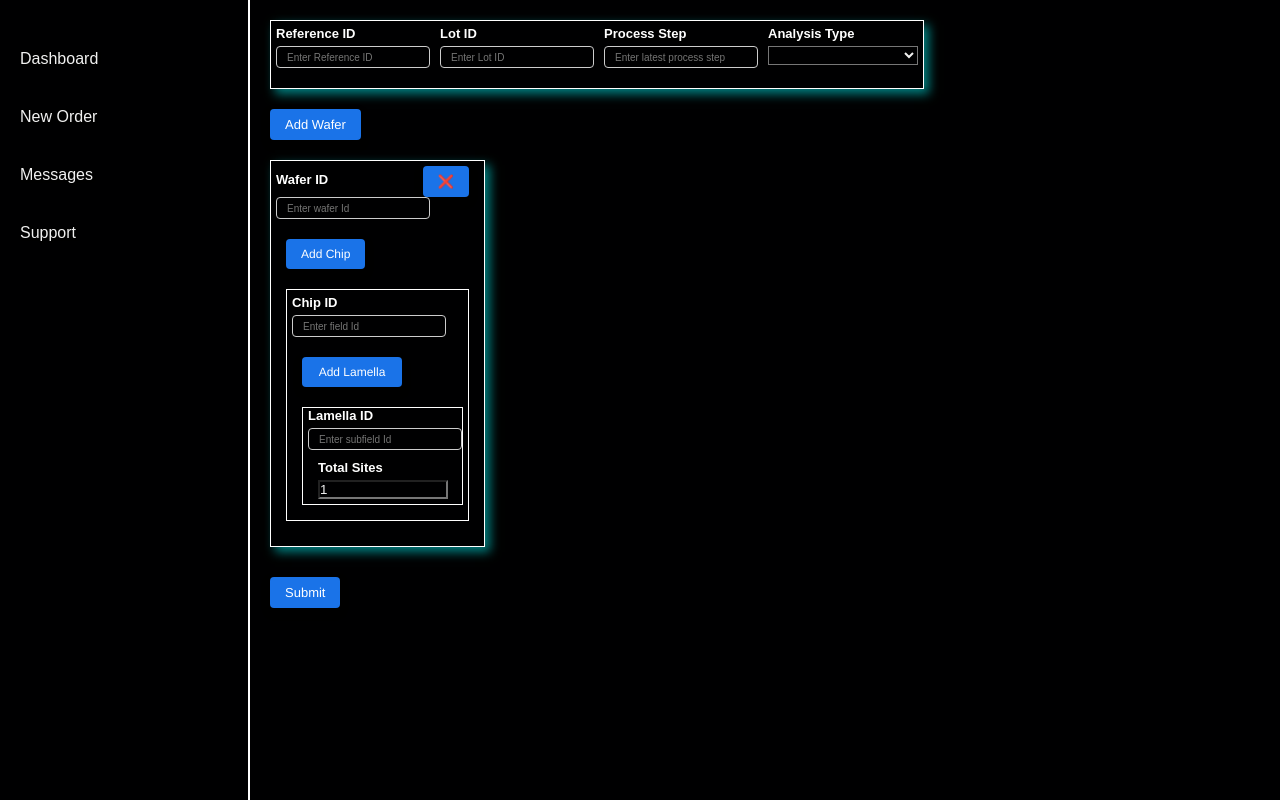
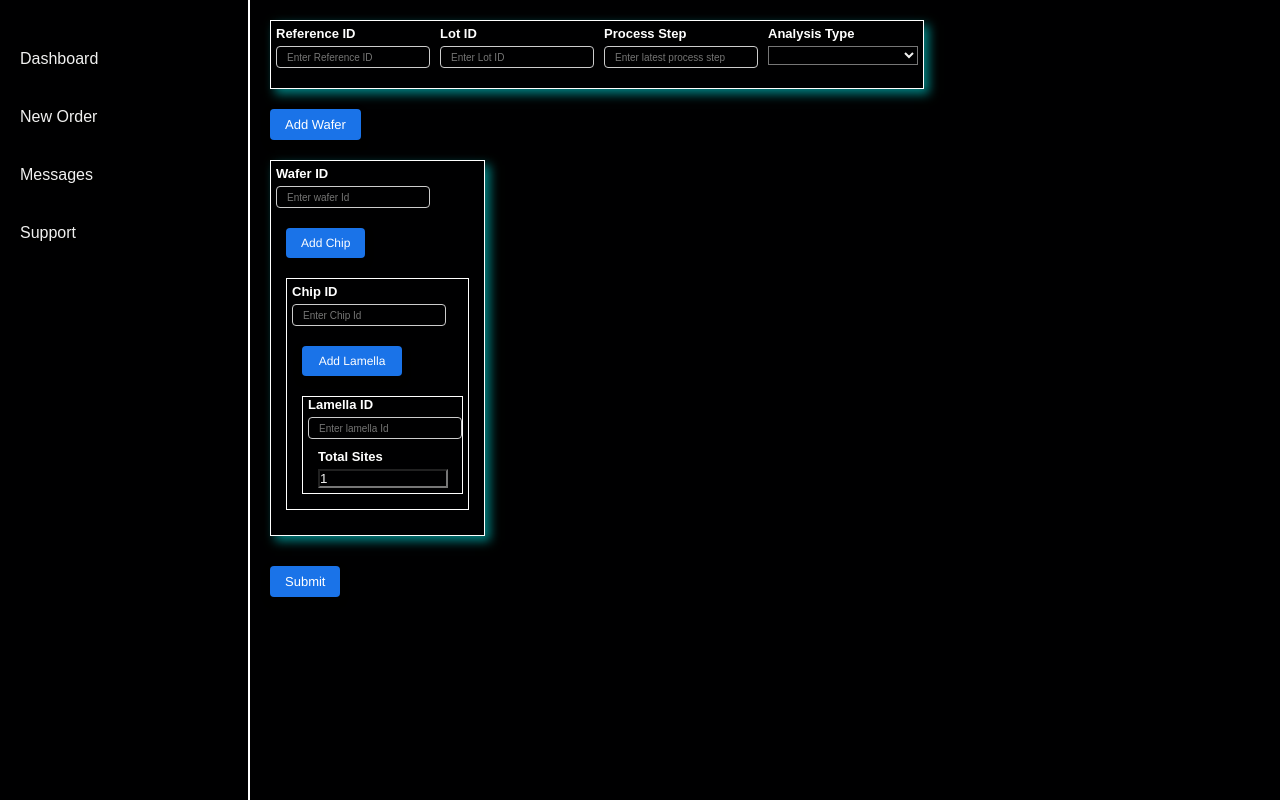
Before and after one commit to CyberSurfer108/TEM-Lab-Management-System, a Flask app: page /customer/dashboard in a window 1280 px wide. Shown: the part 99-900 px from the top of the page. Run offline with Flask 3, Linux system fonts and the light colour scheme.

Commit message:
Update class names to match db column name. Fix form bug

```diff
--- a/static/customer/dashboard_style.css
+++ b/static/customer/dashboard_style.css
@@ -289,11 +289,11 @@ button:hover {
     margin: 10px 5px 0 0;
 }
 
-.wafer-button {
+.wafer-btn {
     margin-top: 20px;
 }
 
-.field-button {
+.chip-btn {
     margin-top: 20px;
     margin-left: 10px;
     font-size: 12px;
@@ -331,12 +331,12 @@ button:hover {
     align-items: center;
 }
 
-.deletebtn {
+.delete-btn {
     background: none;
     font-size: 8px;
 }
 
-.field-container {
+.chip-container {
     display: flex;
     margin-top: 20px;
     margin-bottom: 20px;
@@ -344,7 +344,7 @@ button:hover {
     gap: 20px;
 }
 
-.field-section {
+.chip-section {
     width: auto;
     border: white 1px solid;
     display: flex;
@@ -353,7 +353,7 @@ button:hover {
 
 }
 
-.subfield-container {
+.lamella-container {
     display: flex;
     margin-top: 20px;
     margin-bottom: 10px;
@@ -361,7 +361,7 @@ button:hover {
     gap: 20px;
 }
 
-.subfield-section {
+.lamella-section {
     width: auto;
     padding-left: 5px;
     border: white 1px solid;
@@ -377,7 +377,7 @@ button:hover {
     margin-right: 5px;
 }
 
-.subfield-button {
+.lamella-button {
     margin-top: 20px;
     margin-left: 10px;
     font-size: 12px;
--- a/templates/customer/customer_dashboard.html
+++ b/templates/customer/customer_dashboard.html
@@ -4,7 +4,7 @@
 <head>
     <meta charset="UTF-8">
     <meta name="viewport" content="width=device-width, initial-scale=1.0">
-    <title>New Contact Accounts</title>
+    <title>New Order Submissions</title>
 
 
     <link rel="stylesheet" type="text/css" href="/static/customer/dashboard_style.css">
@@ -19,9 +19,6 @@
                     <h1 id="title">Material<br>Analysis</h1>
                 </div>
             </a>
-
-
-
         </nav>
     </header>
     <main>
@@ -34,9 +31,7 @@
         </div>
 
         <div class="main-content">
-
-
-            <section class="section" id="forms">
+            <section id="forms">
 
                 <form id="waferForm">
                     <div class="form-section" id="constants">
@@ -68,48 +63,80 @@
                             </select>
                         </div>
                     </div>
-                    <button type="button" class="wafer-button" onclick="addWafer()">
+                    <button type="button" class="wafer-btn" onclick="addWafer()">
                         Add Wafer
                     </button>
                     <div class="form-section" id="wafer-container">
+                        <div class="wafer-section">
+                            <div class="label-container">
+                                <label>Wafer ID</label>
+
+                            </div>
+                            <input type="text" name="wafer-id" placeholder="Enter wafer Id" required />
+                            <button type="button" class="chip-btn" onclick="addChip(this)">
+                                Add Chip
+                            </button>
+                            <div class="chip-container">
+                                <div class="chip-section">
+                                    <div class="label-container">
+                                        <label>Chip ID</label>
+                                    </div>
+                                    <input type="text" name="chip-id" placeholder="Enter Chip Id" required />
+                                    <button type="button" class="lamella-button" onclick="addLamella(this)">
+                                        Add Lamella
+                                    </button>
+                                    <div class="lamella-container">
+                                        <div class="lamella-section">
+                                            <div class="label-container">
+                                                <label>Lamella ID</label>
+                                            </div>
+                                            <input class="lamella-input" type="text" name="lamella-id"
+                                                placeholder="Enter lamella Id" required />
+                                            <div class="site-container">
+                                                <div class="label-container">
+                                                    <label>Total Sites</label>
+                                                </div>
+                                                <input type="number" value="1" min="1" required />
+                                            </div>
+                                        </div>
+                                    </div>
+                                </div>
+                            </div>
+                        </div>
 
                     </div>
-
                     <button type="submit" id="submit-button">Submit</button>
                 </form>
-
-
             </section>
-
-            <section>
+            <section id="templates">
                 <!-- Wafer -->
                 <template id="tpl-wafer">
 
                     <div class="wafer-section">
                         <div class="label-container">
                             <label>Wafer ID</label>
-                            <button class="delete-button">❌</button>
+                            <button class="delete-btn">❌</button>
                         </div>
                         <input type="text" name="wafer-id" placeholder="Enter wafer Id" required />
-                        <button type="button" class="field-button" onclick="addChip(this)">
+                        <button type="button" class="chip-btn" onclick="addChip(this)">
                             Add Chip
                         </button>
-                        <div class="field-container">
-                            <div class="field-section">
+                        <div class="chip-container">
+                            <div class="chip-section">
                                 <div class="label-container">
                                     <label>Chip ID</label>
                                 </div>
-                                <input type="text" name="field-id" placeholder="Enter field Id" required />
-                                <button type="button" class="subfield-button" onclick="addLamella(this)">
+                                <input type="text" name="chip-id" placeholder="Enter Chip Id" required />
+                                <button type="button" class="lamella-button" onclick="addLamella(this)">
                                     Add Lamella
                                 </button>
-                                <div class="subfield-container">
-                                    <div class="subfield-section">
+                                <div class="lamella-container">
+                                    <div class="lamella-section">
                                         <div class="label-container">
                                             <label>Lamella ID</label>
                                         </div>
-                                        <input class="sufield-input" type="text" name="subfield-id"
-                                            placeholder="Enter subfield Id" required />
+                                        <input class="lamella-input" type="text" name="lamella-id"
+                                            placeholder="Enter lamella Id" required />
                                         <div class="site-container">
                                             <div class="label-container">
                                                 <label>Total Sites</label>
@@ -122,25 +149,28 @@
                         </div>
                     </div>
 
+
                 </template>
 
                 <!-- Chip -->
                 <template id="tpl-chip">
-                    <div class="field-section">
+                    <div class="chip-section">
                         <div class="label-container">
                             <label>Chip ID</label>
+                            <button class="delete-btn">❌</button>
                         </div>
-                        <input type="text" name="field-id" placeholder="Enter field Id" required />
-                        <button type="button" class="subfield-button" onclick="addLamella(this)">
+                        <input type="text" name="chip-id" placeholder="Enter Chip Id" required />
+                        <button type="button" class="lamella-button" onclick="addLamella(this)">
                             Add Lamella
                         </button>
-                        <div class="subfield-container">
-                            <div class="subfield-section">
+
+                        <div class="lamella-container">
+                            <div class="lamella-section">
                                 <div class="label-container">
                                     <label>Lamella ID</label>
                                 </div>
-                                <input class="sufield-input" type="text" name="subfield-id"
-                                    placeholder="Enter subfield Id" required />
+                                <input class="lamella-input" type="text" name="lamella-id"
+                                    placeholder="Enter lamella Id" required />
                                 <div class="site-container">
                                     <div class="label-container">
                                         <label>Total Sites</label>
@@ -154,11 +184,12 @@
 
                 <!-- Lamella -->
                 <template id="tpl-lamella">
-                    <div class="subfield-section">
+                    <div class="lamella-section">
                         <div class="label-container">
                             <label>Lamella ID</label>
+                            <button class="delete-btn">❌</button>
                         </div>
-                        <input class="sufield-input" type="text" name="subfield-id" placeholder="Enter Lamella Id"
+                        <input class="lamella-input" type="text" name="lamella-id" placeholder="Enter lamella Id"
                             required />
                         <div class="site-container">
                             <div class="label-container">
@@ -176,7 +207,11 @@
         <p>&copy; 2023 Company Name. All rights reserved.</p>
     </footer>
     <script>
-        addWafer();
+        function eventListeners() {
+            const addWaferBtn = document.querySelectorAll('.wafer-btn')
+            document.addEventListener()
+        }
+
         function addWafer() {
             const container = document.getElementById('wafer-container')
             const temp = document.getElementById('tpl-wafer')
@@ -186,15 +221,15 @@
         }
         function addChip(btn) {
             const wafer = btn.closest('.wafer-section')
-            const container = document.querySelector('.field-container')
+            const container = wafer.querySelector('.chip-container')
             const temp = document.getElementById('tpl-chip')
             const clone = temp.content.cloneNode(true);
 
             container.appendChild(clone);
         }
         function addLamella(btn) {
-            const chip = btn.closest('.field-section')
-            const container = document.querySelector('.subfield-container')
+            const chip = btn.closest('.chip-section')
+            const container = chip.querySelector('.lamella-container')
             const temp = document.getElementById('tpl-lamella')
             const clone = temp.content.cloneNode(true);
 
```
